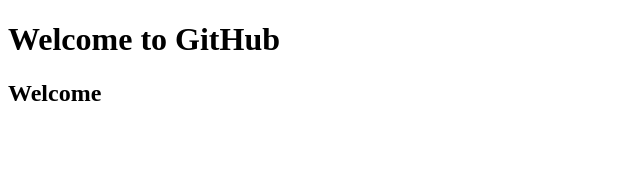
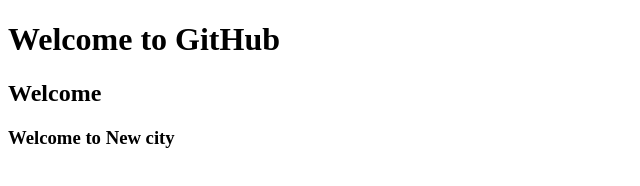
Before and after one commit to cdls4cmdlistfiles/hello, a plain HTML site: page index.html in a window 1280 px wide. Shown: the whole page, without its empty margins (0-640 px from the left). Drawn offline with Linux system fonts and the light colour scheme.

Commit message:
3rd commit index.html

```diff
--- a/index.html
+++ b/index.html
@@ -10,5 +10,6 @@
 <body>
     <h1>Welcome to GitHub</h1>
     <h2>Welcome</h2>
+    <h3>Welcome to New city </h3>
 </body>
 </html>
```
